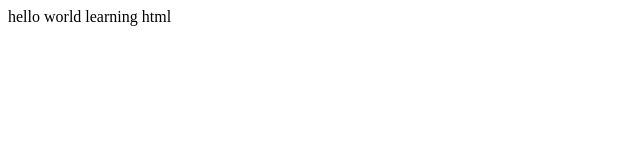
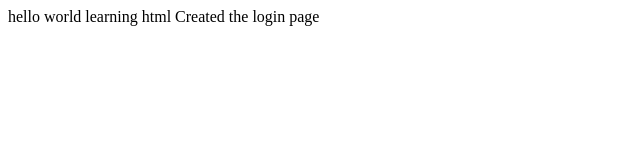
Before and after one commit to Joshua-Chris/frontend, a plain HTML site: page html/index.html in a window 1280 px wide. Shown: the whole page, without its empty margins (0-640 px from the left). Drawn offline with Linux system fonts and the light colour scheme.

Commit message:
Created the login page

```diff
--- a/html/index.html
+++ b/html/index.html
@@ -10,5 +10,7 @@
 <body>
     hello world
     learning html
+
+    Created the login page
 </body>
 </html>
```
